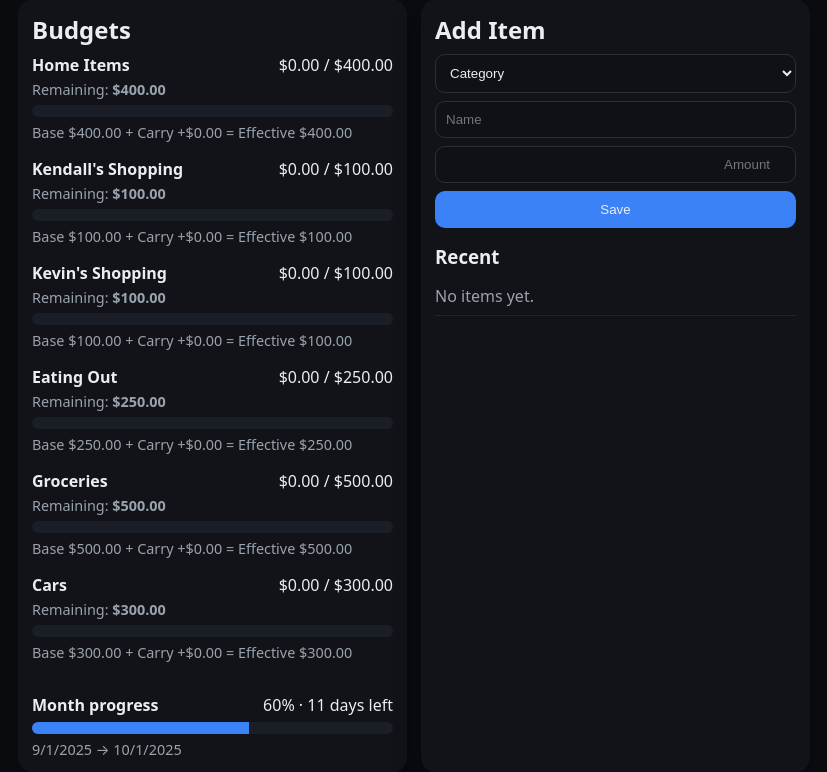
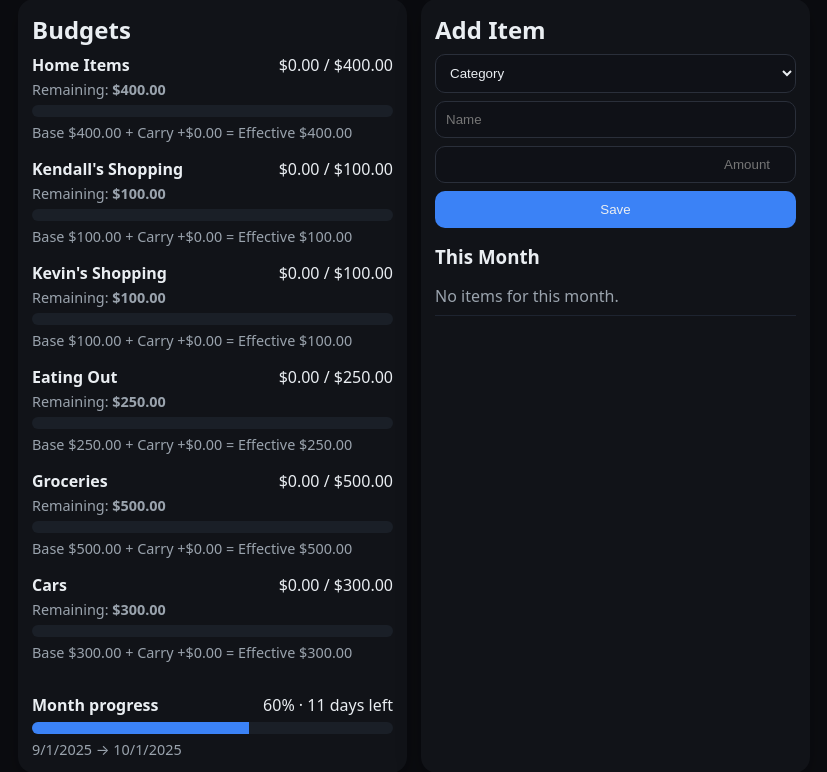
Before and after one commit to kevmck451/Money_Tracker, a Flask app: page / in a window 1280 px wide. Shown: the part 94-866 px from the top of the page, without its empty margins (226-1053 px from the left). Run offline with Flask 3, Linux system fonts and the light colour scheme.

Commit message:
show full items list

```diff
--- a/main.py
+++ b/main.py
@@ -187,22 +187,35 @@
 @app.route("/")
 def index():
     now = datetime.now(timezone.utc)
+
+    # budgets summary rows (active categories only)
     cats = sort_categories(Category.query.filter_by(is_active=True).all())
     rows = [{"cat": c, "sum": current_month_summary(c, now)} for c in cats]
-    recent = Purchase.query.order_by(Purchase.ts.desc()).limit(20).all()
-    # month progress widget fields (already in your templates)
-    cur = month_start(now); nxt = next_month_start(cur)
+
+    # month range
+    cur = month_start(now)
+    nxt = next_month_start(cur)
+
+    # ALL purchases in the current month (newest first)
+    purchases = (
+        Purchase.query
+        .filter(Purchase.ts >= cur, Purchase.ts < nxt)
+        .order_by(Purchase.ts.desc())
+        .all()
+    )
+
+    # month progress widget fields
     total = (nxt - cur).total_seconds()
     elapsed = max(0.0, min(total, (now - cur).total_seconds()))
     mprog = {
         "pct": 0.0 if total <= 0 else (elapsed / total) * 100.0,
         "days_left": max(0, int((nxt - now).total_seconds() // 86400)),
         "start_str": cur.strftime('%-m/%-d/%Y'),
-        "end_str": nxt.strftime('%-m/%-d/%Y')
+        "end_str": nxt.strftime('%-m/%-d/%Y'),
+    }
 
+    return render_template("index.html", rows=rows, purchases=purchases, mprog=mprog)
 
-    }
-    return render_template("index.html", rows=rows, recent=recent, mprog=mprog)
 
 @app.route("/add", methods=["POST"])
 def add():
--- a/templates/index.html
+++ b/templates/index.html
@@ -72,9 +72,9 @@
       <button type="submit">Save</button>
     </form>
 
-    <h3 style="margin-top:1rem;">Recent</h3>
+    <h3 style="margin-top:1rem;">This Month</h3>
     <ul class="list">
-      {% for p in recent %}
+      {% for p in purchases %}
         <li>
           <div>
             <strong>{{ p.category.name }}</strong> — ${{ '%.2f'|format(p.amount) }}
@@ -88,9 +88,10 @@
           </div>
         </li>
       {% else %}
-        <li class="muted">No items yet.</li>
+        <li class="muted">No items for this month.</li>
       {% endfor %}
     </ul>
+
   </div>
 </section>
 {% endblock %}
```
